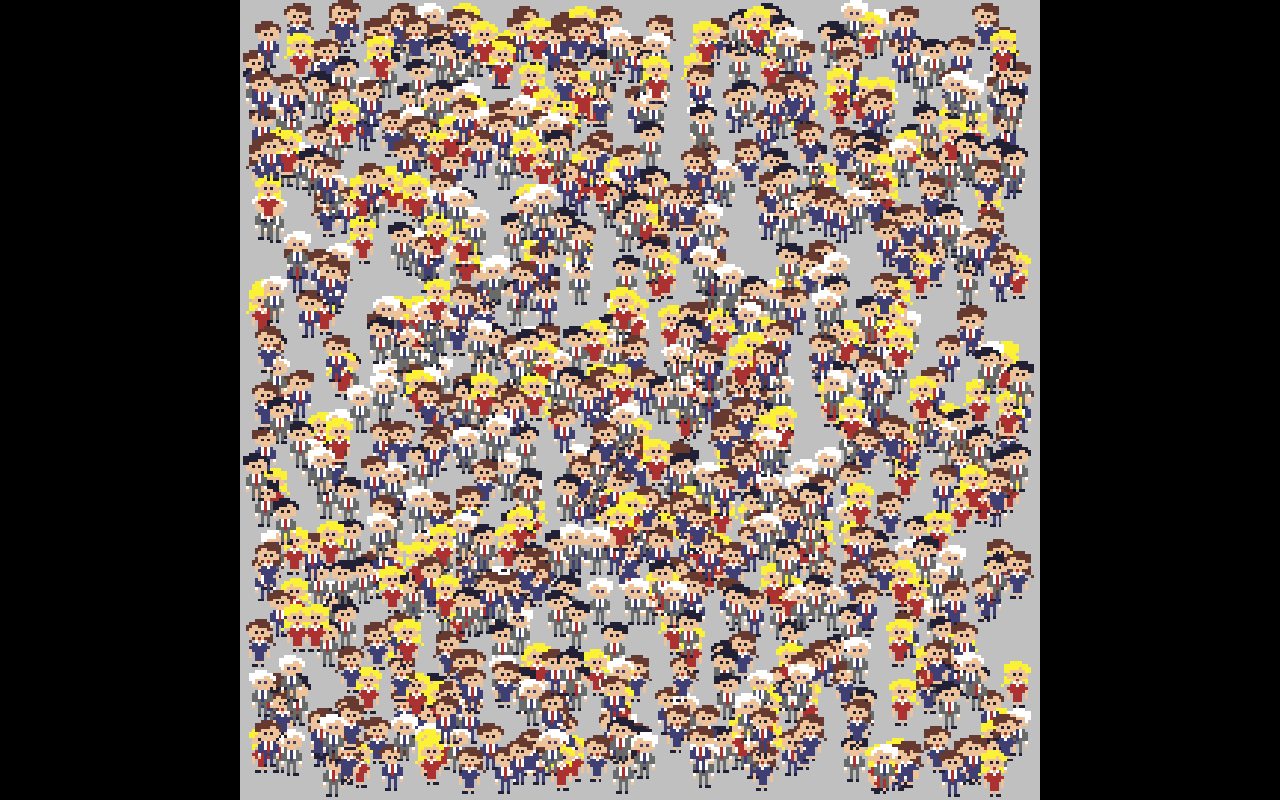
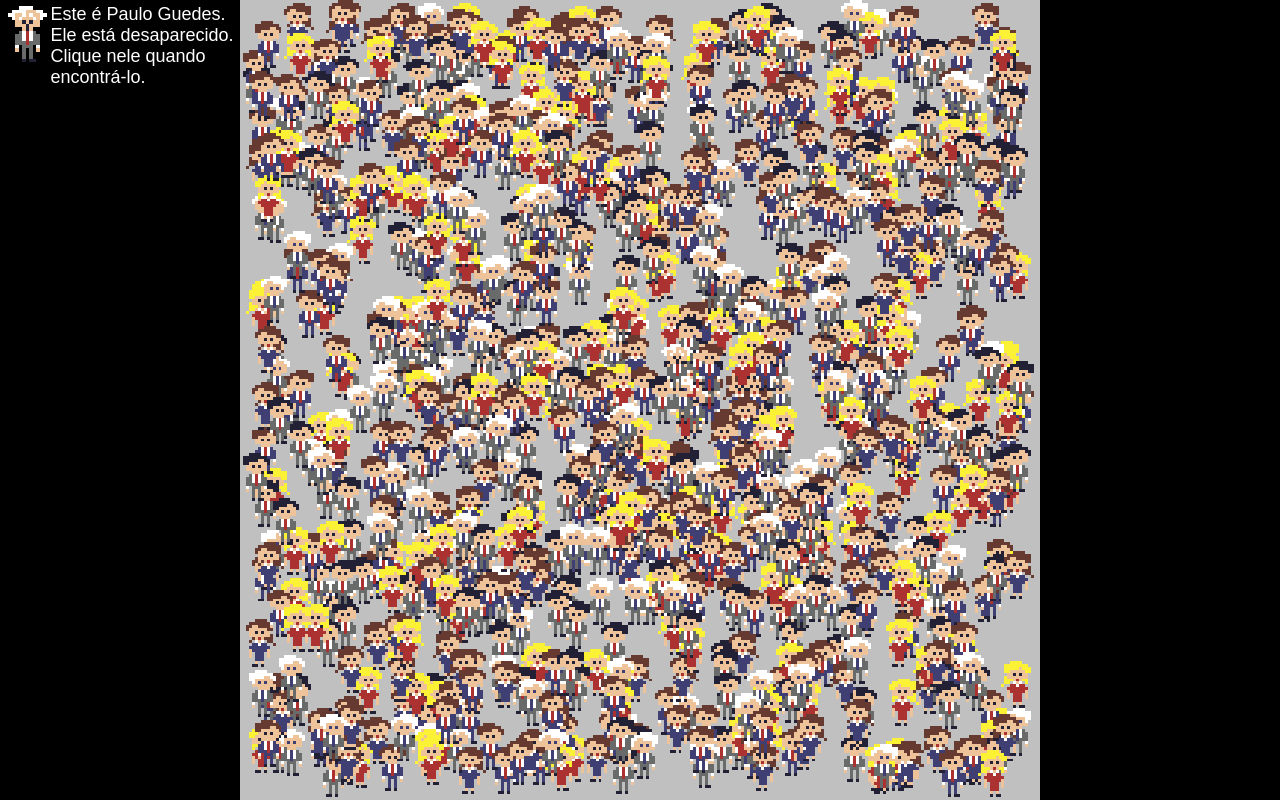
Before and after one commit to rafaelcp/rafaelcp.github.io, a plain HTML site: page guedes/index.html in a window 1280 px wide. Drawn offline with Linux system fonts and the light colour scheme.

Commit message:
Add files via upload

```diff
--- a/guedes/guedes.min.css
+++ b/guedes/guedes.min.css
@@ -1 +1 @@
-*{box-sizing:border-box}body{margin:0;display:flex;align-items:center;justify-content:center;font-family:Arial,Helvetica,sans-serif;font-size:xx-large;background-color:#000}canvas{width:100vmin;image-rendering:pixelated;visibility:hidden}#result{position:absolute;padding:16px;border:1px solid silver;border-radius:4px;text-align:center;background-color:#fff;box-shadow:1px 1px gray;max-width:50vmin;display:none}#result a{display:none}#result iframe{display:block!important;margin:auto;margin-top:8px!important}
+#instructions img,canvas{image-rendering:pixelated}#result,#result a{display:none}*{box-sizing:border-box}body{margin:0;display:flex;align-items:center;justify-content:center;font-family:Arial,Helvetica,sans-serif;font-size:xx-large;background-color:#000;overflow:hidden}canvas{width:100vmin;visibility:hidden}#instructions{position:absolute;left:0;top:0;color:#fff;width:100%;font-size:large;z-index:-1;margin:4px;height:72px}#instructions img{height:64px;float:left;padding:4px;animation:1s linear infinite alternate jump;position:relative}@keyframes jump{from{top:0}to{top:-2px}}#result{position:absolute;padding:16px;border:1px solid silver;border-radius:4px;text-align:center;background-color:#fff;box-shadow:1px 1px gray;max-width:50vmin}#result iframe{display:block!important;margin:auto;margin-top:8px!important}@media (orientation:landscape){#instructions{max-width:calc((100vmax - 100vmin)/ 2)}}
--- a/guedes/index.html
+++ b/guedes/index.html
@@ -4,6 +4,12 @@
   <meta charset="utf-8">
   <link rel="stylesheet" href="guedes.min.css">
 </head>
+<div id="instructions">
+	<img alt="Paulo Guedes" src="guedes.png">
+	Este é Paulo Guedes.<br>
+	Ele está desaparecido.<br>
+	Clique nele quando encontrá-lo.
+</div>
 <canvas></canvas>
 <div id="result">
 <span></span>
```
